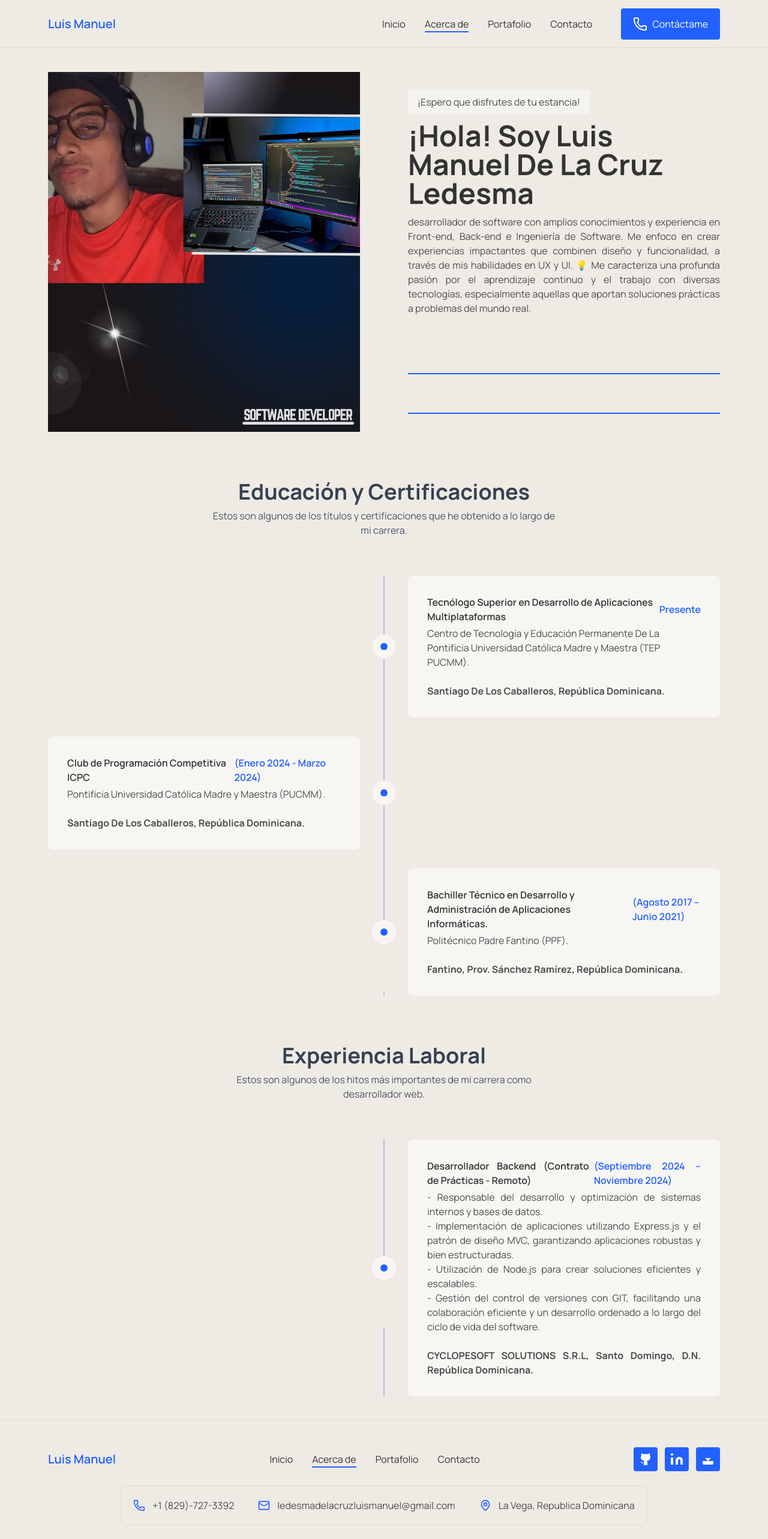
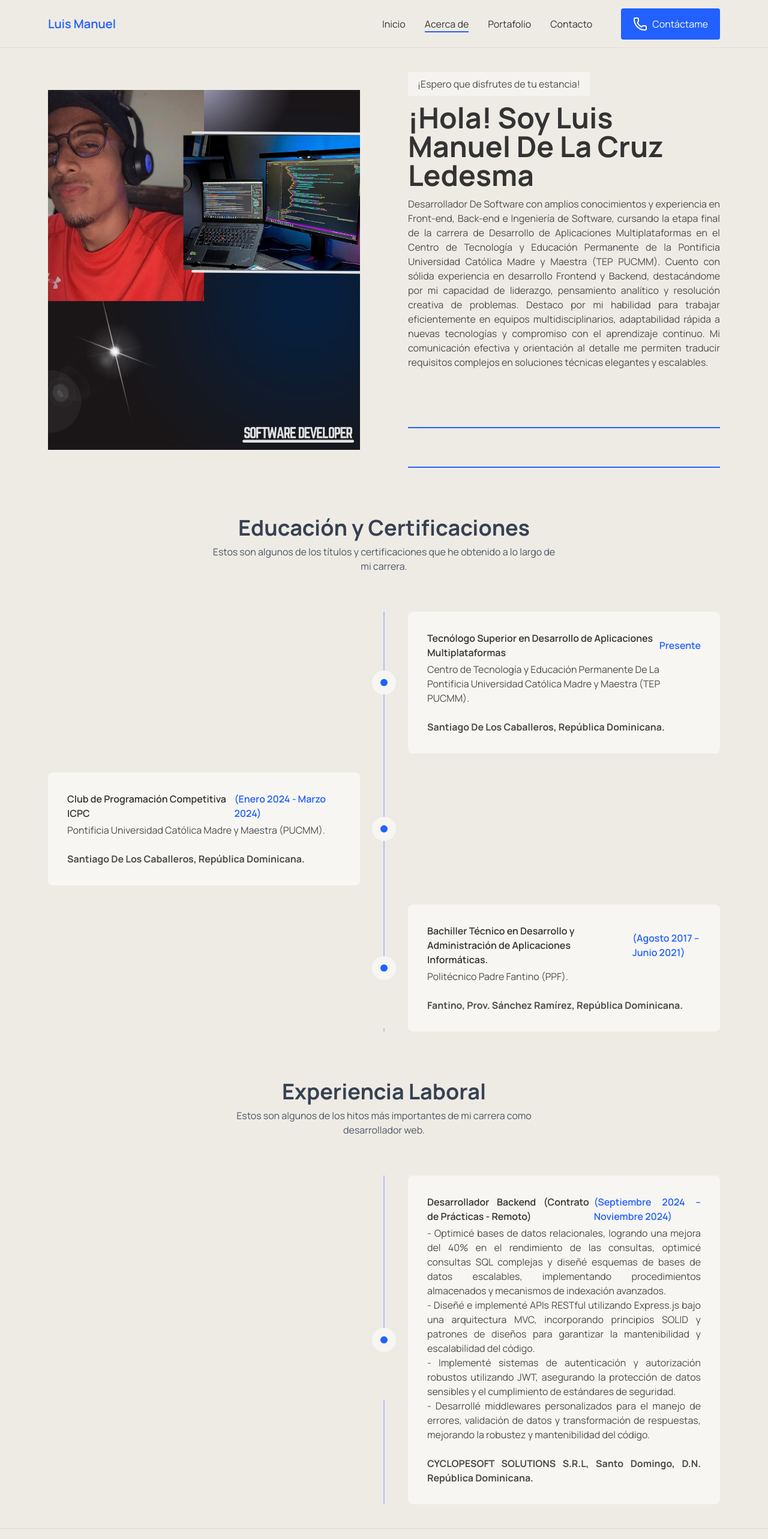
Before and after one commit to luismanuelcldev/luismanuelcldev.github.io, a Next.js app: page /about in a window 1280 px wide. Shown: the top 2566 px of the page at 60% size. Built offline with nearby package versions, Linux system fonts and the light colour scheme.

Commit message:
Updating information in sessions about and work experience

```diff
--- a/app/(root)/(home)/page.tsx
+++ b/app/(root)/(home)/page.tsx
@@ -21,11 +21,9 @@ const Page = () => {
                         </p>
                         <h1 className="text-grey" data-aos="fade-down" data-aos-delay="100">¡Bienvenidos a mi portafolio!</h1>
                         <p className="text-grey-600 text-justify" data-aos="fade-down" data-aos-delay="200">
-                            Mi nombre es Luis Manuel De La Cruz, estudiante en etapa final de la carrera de Desarrollo de Aplicaciones Multiplataformas en el Centro de Tecnología y Educación
-                            Permanente de la Pontificia Universidad Católica Madre y Maestra (TEP PUCMM). Me caracteriza una profunda pasión por el aprendizaje continuo y
-                            el trabajo con diversas tecnologías, especialmente aquellas que aportan soluciones prácticas a problemas del mundo real. Actualmente, me especializo en el
-                            desarrollo backend utilizando Express.js y estoy incursionando en el desarrollo frontend con React (v18+). Además, disfruto compartir mis conocimientos
-                            como mentor, guiando y asesorando a niños que inician en el fascinante mundo de la tecnología.
+                            Mi nombre es Luis Manuel De La Cruz, Desarrollador de Software en formación, cursando la etapa final de la carrera de Desarrollo de Aplicaciones Multiplataformas en el Centro de Tecnología y Educación Permanente de la Pontificia Universidad Católica Madre y Maestra (TEP PUCMM). Cuento con sólida experiencia en desarrollo Frontend y Backend, destacándome por mi capacidad de liderazgo, pensamiento analítico y resolución creativa de problemas.
+
+
                         </p>
 
                     </div>
--- a/app/(root)/about/page.tsx
+++ b/app/(root)/about/page.tsx
@@ -33,8 +33,9 @@ const page = () => {
                         </p>
                         <h1 className="text-grey-700">¡Hola! Soy Luis Manuel De La Cruz Ledesma</h1>
                         <p className="text-grey-600 text-justify">
-                             desarrollador de software con amplios conocimientos y experiencia en Front-end, Back-end e Ingeniería de Software. Me enfoco en crear experiencias impactantes que combinen diseño y funcionalidad, a través de mis habilidades en UX y UI.
-                             💡 Me caracteriza una profunda pasión por el aprendizaje continuo y el trabajo con diversas tecnologías, especialmente aquellas que aportan soluciones prácticas a problemas del mundo real.
+                            Desarrollador De Software con amplios conocimientos y experiencia en Front-end, Back-end e Ingeniería de Software, cursando la etapa final de la carrera de Desarrollo de Aplicaciones Multiplataformas en el Centro de Tecnología y Educación Permanente de la Pontificia Universidad Católica Madre y Maestra (TEP PUCMM). Cuento con sólida experiencia en desarrollo Frontend y Backend, destacándome por mi capacidad de liderazgo, pensamiento analítico y resolución creativa de problemas.
+                            Destaco por mi habilidad para trabajar eficientemente en equipos multidisciplinarios, adaptabilidad rápida a nuevas tecnologías y compromiso con el aprendizaje continuo. Mi comunicación efectiva y orientación al detalle me permiten traducir requisitos complejos en soluciones técnicas elegantes y escalables.
+
                         </p>
                     </div>
 
--- a/constants/index.ts
+++ b/constants/index.ts
@@ -206,10 +206,10 @@ export const timeline = [
         title: "Desarrollador Backend (Contrato de Prácticas - Remoto)",
         duration: "(Septiembre  2024 – Noviembre 2024)",
         description: {
-            line1: "- Responsable del desarrollo y optimización de sistemas internos y bases de datos.",
-            line2: "- Implementación de aplicaciones utilizando Express.js y el patrón de diseño MVC, garantizando aplicaciones robustas y bien estructuradas.",
-            line3: "- Utilización de Node.js para crear soluciones eficientes y escalables.",
-            line4: "- Gestión del control de versiones con GIT, facilitando una colaboración eficiente y un desarrollo ordenado a lo largo del ciclo de vida del software.",
+            line1: "- Optimicé bases de datos relacionales, logrando una mejora del 40% en el rendimiento de las consultas, optimicé consultas SQL complejas y diseñé esquemas de bases de datos escalables, implementando procedimientos almacenados y mecanismos de indexación avanzados.",
+            line2: "- Diseñé e implementé APIs RESTful utilizando Express.js bajo una arquitectura MVC, incorporando principios SOLID y patrones de diseños para garantizar la mantenibilidad y escalabilidad del código.",
+            line3: "- Implementé sistemas de autenticación y autorización robustos utilizando JWT, asegurando la protección de datos sensibles y el cumplimiento de estándares de seguridad.",
+            line4: "- Desarrollé middlewares personalizados para el manejo de errores, validación de datos y transformación de respuestas, mejorando la robustez y mantenibilidad del código.",
         },
         location: "CYCLOPESOFT SOLUTIONS S.R.L, Santo Domingo, D.N. República Dominicana."
     },
```
Also changed, not shown: 1 other file (tests, documents, lock files or other folders).
